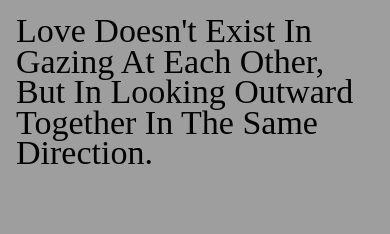
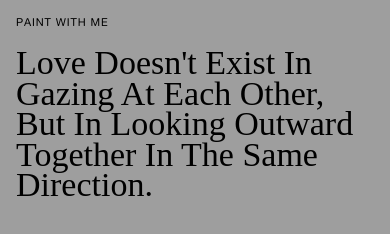
Before and after one commit to kiaraputrilia/TWENTY-FOUR, a plain HTML site: page page-7.html in a window 390 px wide. Drawn offline with Linux system fonts and the light colour scheme.

Commit message:
small captions

```diff
--- a/page-6.css
+++ b/page-6.css
@@ -6,6 +6,11 @@
 @font-face {
     font-family: "HAL Timezone Mono";
     src: url("HALTimezoneTest-MonoRegular.otf") format("opentype");
+}
+
+@font-face {
+    font-family: "AlteHaasGrotesk";
+    src: url("AlteHaasGroteskRegular.ttf") format("truetype");
 }
 
 *{
@@ -28,6 +33,34 @@ body{
 
 
 /* ===========================
+   LABEL
+=========================== */
+
+#gameLabel{
+
+    position:fixed;
+
+    top:24px;
+    left:24px;
+
+    width:min(50vw,700px);
+
+    z-index:100;
+
+    font-family:"AlteHaasGrotesk", sans-serif;
+
+    font-size:12px;
+
+    letter-spacing:0.08em;
+
+    text-transform:uppercase;
+
+    color:#000;
+
+}
+
+
+/* ===========================
    CAPTION
 =========================== */
 
@@ -35,7 +68,7 @@ body{
 
     position:fixed;
 
-    top:24px;
+    top:60px;
     left:24px;
 
     width:min(50vw,700px);
@@ -139,9 +172,20 @@ canvas{
 
 @media (max-width:600px){
 
+    #gameLabel{
+
+        top:16px;
+        left:16px;
+
+        width:calc(100vw - 32px);
+
+        font-size:11px;
+
+    }
+
     #caption{
 
-        top:16px;
+        top:48px;
         left:16px;
 
         width:calc(100vw - 32px);
--- a/page-7.css
+++ b/page-7.css
@@ -1,3 +1,36 @@
+@font-face {
+  font-family: "AlteHaasGrotesk";
+  src: url("AlteHaasGroteskRegular.ttf") format("truetype");
+}
+
+
+/* =======================================
+   LABEL
+======================================= */
+
+#paintLabel {
+
+  position: fixed;
+
+  top: 24px;
+  left: 24px;
+
+  width: min(50vw, 700px);
+
+  z-index: 9999;
+
+  font-family: "AlteHaasGrotesk", sans-serif;
+
+  font-size: 12px;
+
+  letter-spacing: 0.08em;
+
+  text-transform: uppercase;
+
+  color: #000;
+
+}
+
 /* =======================================
    CLICKABLE CAPTION
 ======================================= */
@@ -7,7 +40,7 @@
 
   position: fixed;
 
-  top: 24px;
+  top: 60px;
   left: 24px;
 
 
@@ -38,10 +71,20 @@
 
 @media (max-width:600px){
 
+  #paintLabel {
+
+    top: 16px;
+    left: 16px;
+
+    width: calc(100vw - 32px);
+
+    font-size: 11px;
+
+  }
 
   #caption {
 
-    top:16px;
+    top: 48px;
     left:16px;
 
     width: calc(100vw - 32px);
@@ -49,7 +92,6 @@
     font-size:34px;
 
   }
-
 
 }
 
--- a/page-7.html
+++ b/page-7.html
@@ -25,6 +25,11 @@
   <canvas id="revealCanvas"></canvas>
 
 
+<!-- LABEL -->
+
+  <div id="paintLabel">PAINT WITH ME</div>
+
+  <br>
 
   <!-- CLICKABLE TEXT -->
 
```
Also changed, not shown: page-6.html (+2 -0 lines).
